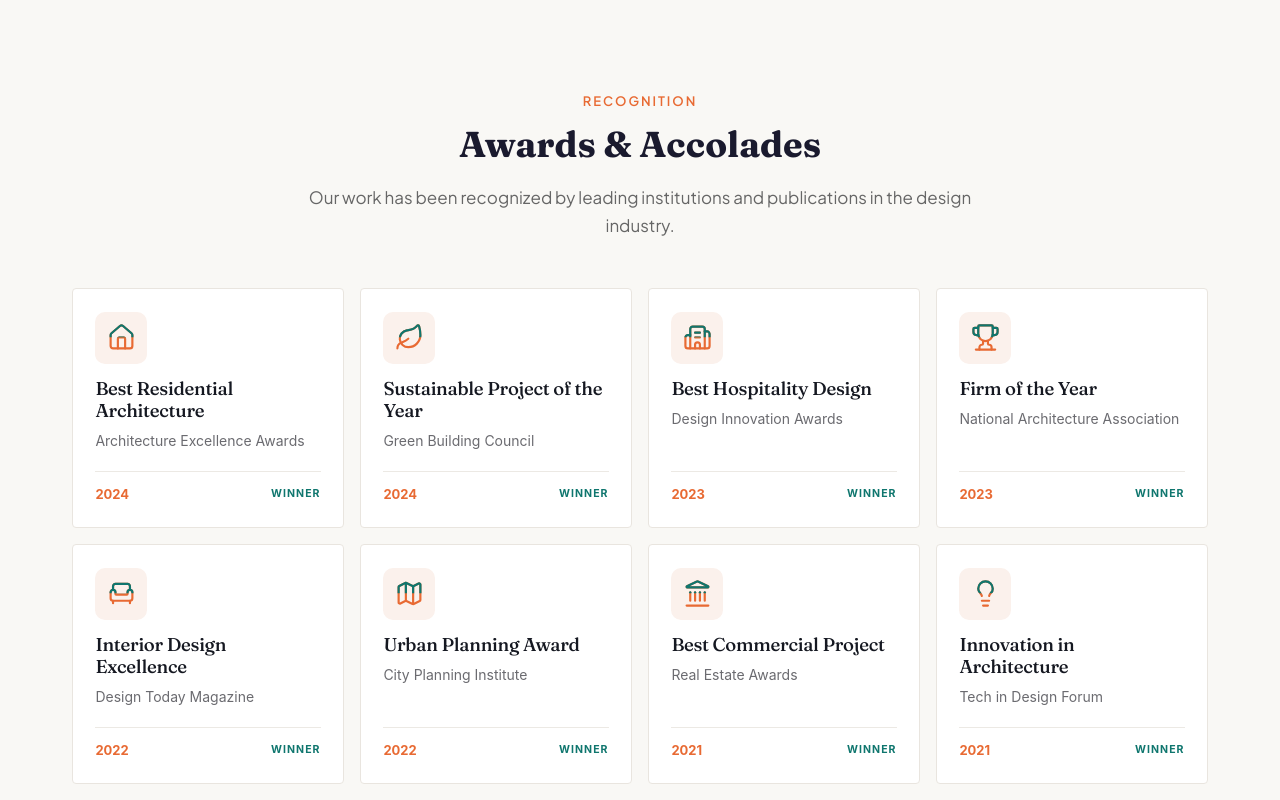
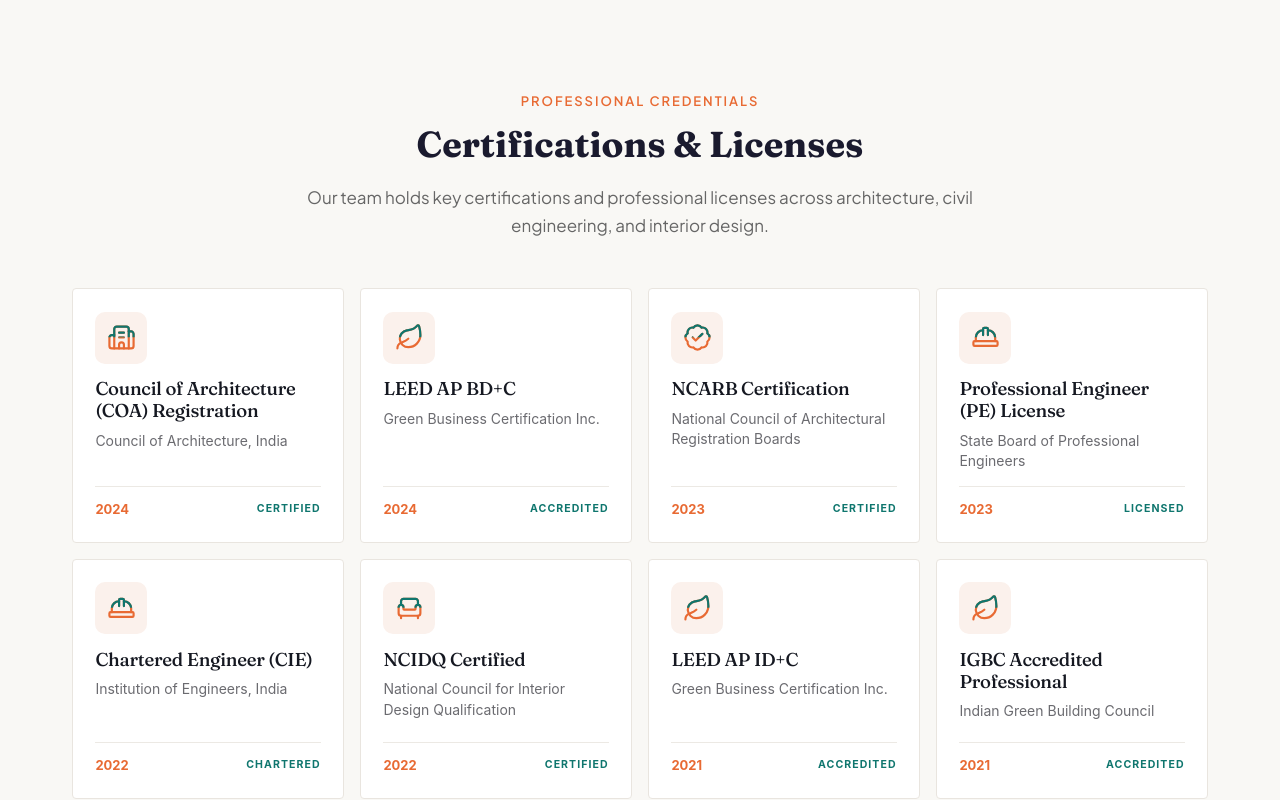
Before and after one commit to Aasthanikhare29/Ashlar-Studio, a React (Vite) app: page /about in a window 1280 px wide. Shown: the part 3200-4000 px from the top of the page. Built offline with nearby package versions, Linux system fonts and the light colour scheme.

Commit message:
Updated About page and Team details

```diff
--- a/src/components/ui/AwardCard.jsx
+++ b/src/components/ui/AwardCard.jsx
@@ -1,6 +1,9 @@
 import {
   Armchair,
+  BadgeCheck,
   Building2,
+  Compass,
+  HardHat,
   House,
   Landmark,
   Leaf,
@@ -15,16 +18,25 @@ import "./AwardCard.css";
 const getAwardIcon = (title = "") => {
   const normalizedTitle = title.toLowerCase();
 
+  if (normalizedTitle.includes("leed")) return Leaf;
+  if (normalizedTitle.includes("igbc")) return Leaf;
+  if (normalizedTitle.includes("council of architecture")) return Building2;
+  if (normalizedTitle.includes("narb")) return Landmark;
+  if (normalizedTitle.includes("professional engineer")) return HardHat;
+  if (normalizedTitle.includes("chartered engineer")) return HardHat;
+  if (normalizedTitle.includes("ncidq")) return Armchair;
+  if (normalizedTitle.includes("architect")) return Building2;
+  if (normalizedTitle.includes("engineer")) return HardHat;
+  if (normalizedTitle.includes("interior")) return Armchair;
   if (normalizedTitle.includes("residential")) return House;
   if (normalizedTitle.includes("sustainable")) return Leaf;
   if (normalizedTitle.includes("hospitality")) return Building2;
   if (normalizedTitle.includes("firm")) return Trophy;
-  if (normalizedTitle.includes("interior")) return Armchair;
   if (normalizedTitle.includes("urban")) return Map;
   if (normalizedTitle.includes("commercial")) return Landmark;
   if (normalizedTitle.includes("innovation")) return Lightbulb;
 
-  return Trophy;
+  return BadgeCheck;
 };
 
 function TwoToneIcon({ icon: Icon }) {
@@ -79,7 +91,7 @@ export default function AwardCard({ award, index = 0 }) {
         </span>
 
         <span className="award-card-status">
-          {award.status || "Winner"}
+          {award.status || "Certified"}
         </span>
       </div>
     </article>
--- a/src/data/team.js
+++ b/src/data/team.js
@@ -16,6 +16,7 @@ export const teamMembers = [
     social: { linkedin: '#', twitter: '#', instagram: '#', facebook: '#' },
     education: 'M.Arch Urban Planning',
     experience: '15+ years',
+    accentColor: '#E86A33',
   },
   {
     id: 2,
@@ -33,6 +34,7 @@ export const teamMembers = [
     social: { linkedin: '#', twitter: '#', instagram: '#', facebook: '#' },
     education: 'B.Arch Urban Planning',
     experience: '12+ years',
+    accentColor: '#138ab8',
   },
   {
     id: 3,
--- a/src/pages/About.jsx
+++ b/src/pages/About.jsx
@@ -17,46 +17,54 @@ import { teamMembers } from "../data/team";
 
 import "./About.css";
 
-const awards = [
+const certifications = [
   {
-    title: "Best Residential Architecture",
-    organization: "Architecture Excellence Awards",
+    title: "Council of Architecture (COA) Registration",
+    organization: "Council of Architecture, India",
     year: 2024,
+    status: "Certified",
   },
   {
-    title: "Sustainable Project of the Year",
-    organization: "Green Building Council",
+    title: "LEED AP BD+C",
+    organization: "Green Business Certification Inc.",
     year: 2024,
+    status: "Accredited",
   },
   {
-    title: "Best Hospitality Design",
-    organization: "Design Innovation Awards",
+    title: "NCARB Certification",
+    organization: "National Council of Architectural Registration Boards",
     year: 2023,
+    status: "Certified",
   },
   {
-    title: "Firm of the Year",
-    organization: "National Architecture Association",
+    title: "Professional Engineer (PE) License",
+    organization: "State Board of Professional Engineers",
     year: 2023,
+    status: "Licensed",
   },
   {
-    title: "Interior Design Excellence",
-    organization: "Design Today Magazine",
+    title: "Chartered Engineer (CIE)",
+    organization: "Institution of Engineers, India",
     year: 2022,
+    status: "Chartered",
   },
   {
-    title: "Urban Planning Award",
-    organization: "City Planning Institute",
+    title: "NCIDQ Certified",
+    organization: "National Council for Interior Design Qualification",
     year: 2022,
+    status: "Certified",
   },
   {
-    title: "Best Commercial Project",
-    organization: "Real Estate Awards",
+    title: "LEED AP ID+C",
+    organization: "Green Business Certification Inc.",
     year: 2021,
+    status: "Accredited",
   },
   {
-    title: "Innovation in Architecture",
-    organization: "Tech in Design Forum",
+    title: "IGBC Accredited Professional",
+    organization: "Indian Green Building Council",
     year: 2021,
+    status: "Accredited",
   },
 ];
 
@@ -241,16 +249,16 @@ export default function About() {
       <section className="section section--dark">
         <div className="container">
           <SectionTitle
-            subtitle="Recognition"
-            title="Awards & Accolades"
-            description="Our work has been recognized by leading institutions and publications in the design industry."
+            subtitle="Professional Credentials"
+            title="Certifications & Licenses"
+            description="Our team holds key certifications and professional licenses across architecture, civil engineering, and interior design."
           />
 
           <div className="awards-grid">
-            {awards.map((award, index) => (
+            {certifications.map((cert, index) => (
               <AwardCard
-                key={`${award.title}-${award.year}`}
-                award={award}
+                key={`${cert.title}-${cert.year}`}
+                award={cert}
                 index={index}
               />
             ))}
--- a/src/pages/TeamDetail.css
+++ b/src/pages/TeamDetail.css
@@ -8,7 +8,7 @@
 }
 .td-hero-bg {
   position: absolute; inset: 0 0 -1px;
-  background: linear-gradient(160deg, #0f0f1a 0%, #1a1a35 40%, #252550 100%);
+  background: var(--td-hero-bg, linear-gradient(160deg, #0f0f1a 0%, #1a1a35 40%, #252550 100%));
   overflow: hidden;
 }
 .td-hero-pattern {
@@ -21,7 +21,7 @@
 }
 .td-hero-glow {
   position: absolute; top: -30%; right: -10%; width: 500px; height: 500px;
-  background: radial-gradient(circle, rgba(232,106,51,0.12) 0%, transparent 70%);
+  background: radial-gradient(circle, rgba(var(--td-accent-r), var(--td-accent-g), var(--td-accent-b), 0.12) 0%, transparent 70%);
   border-radius: 50%;
 }
 .td-back {
@@ -49,11 +49,11 @@
 .td-hero-image img { width: 100%; height: 100%; object-fit: cover; }
 .td-hero-image-ring {
   position: absolute; inset: -12px; border-radius: 28px;
-  border: 1px solid rgba(232,106,51,0.3); z-index: 1;
+  border: 1px solid rgba(var(--td-accent-r), var(--td-accent-g), var(--td-accent-b), 0.3); z-index: 1;
 }
 .td-hero-image-dot {
   position: absolute; top: -8px; right: -8px; width: 16px; height: 16px;
-  background: #E86A33; border-radius: 50%; z-index: 3;
+  background: var(--td-accent); border-radius: 50%; z-index: 3;
 }
 
 /* ── Info ── */
@@ -61,11 +61,11 @@
 .td-hero-info-badge {
   display: inline-flex; align-items: center; gap: 0.5rem;
   padding: 0.35rem 1rem; border-radius: 100px;
-  background: rgba(232,106,51,0.15); border: 1px solid rgba(232,106,51,0.2);
+  background: rgba(var(--td-accent-r), var(--td-accent-g), var(--td-accent-b), 0.15); border: 1px solid rgba(var(--td-accent-r), var(--td-accent-g), var(--td-accent-b), 0.2);
   font-size: 0.75rem; font-weight: 600; letter-spacing: 0.03em; text-transform: uppercase;
   margin-bottom: 1.25rem;
 }
-.td-dot { width: 6px; height: 6px; background: #E86A33; border-radius: 50%; }
+.td-dot { width: 6px; height: 6px; background: var(--td-accent); border-radius: 50%; }
 .td-hero-info h1 {
   font-size: 3.25rem; font-weight: 700; letter-spacing: -0.03em;
   margin-bottom: 1rem; line-height: 1.05;
@@ -116,7 +116,7 @@
 }
 .td-section-tag {
   font-size: 0.75rem; font-weight: 700; letter-spacing: 0.1em; text-transform: uppercase;
-  color: #E86A33; display: block; margin-bottom: 0.5rem;
+  color: var(--td-accent); display: block; margin-bottom: 0.5rem;
 }
 .td-section-title {
   font-size: 1.75rem; font-weight: 700; color: #1a1a2e;
@@ -136,18 +136,18 @@
 }
 .td-card-icon {
   position: absolute; top: 1rem; right: 1rem; width: 32px; height: 32px;
-  border-radius: 30%; background: rgba(232,106,51,0.08); color: #E86A33;
+  border-radius: 30%; background: rgba(var(--td-accent-r), var(--td-accent-g), var(--td-accent-b), 0.08); color: var(--td-accent);
   display: flex; align-items: center; justify-content: center; font-size: 14px;
 }
 .td-card-accent {
   position: absolute; top: 0; left: 0; right: 0; height: 3px;
-  background: linear-gradient(90deg, #E86A33, #f09060);
+  background: linear-gradient(90deg, var(--td-accent), var(--td-accent-light));
 }
 .td-card h3 {
   font-size: 0.9375rem; font-weight: 700; color: #1a1a2e;
   margin-bottom: 1.125rem; display: flex; align-items: center; gap: 0.5rem;
 }
-.td-card h3 svg { color: #E86A33; }
+.td-card h3 svg { color: var(--td-accent); }
 .td-expertise-list { list-style: none; padding: 0; margin: 0; display: flex; flex-direction: column; gap: 0.625rem; }
 .td-expertise-list li {
   display: flex; align-items: center; gap: 0.625rem;
@@ -156,7 +156,7 @@
   background: #f9f8f5; transition: background 0.2s;
 }
 .td-expertise-list li:hover { background: #f0ede8; }
-.td-expertise-list svg { color: #E86A33; flex-shrink: 0; }
+.td-expertise-list svg { color: var(--td-accent); flex-shrink: 0; }
 
 /* ── Responsive ── */
 @media (max-width: 900px) {
@@ -180,4 +180,4 @@
   min-height: 100vh; display: flex; flex-direction: column;
   align-items: center; justify-content: center; gap: 1rem;
 }
-.td-not-found a { color: #E86A33; }
+.td-not-found a { color: var(--td-accent, #E86A33); }
--- a/src/pages/TeamDetail.jsx
+++ b/src/pages/TeamDetail.jsx
@@ -1,4 +1,5 @@
 import { useParams, Link } from 'react-router-dom';
+import { useEffect, useRef } from 'react';
 import { teamMembers } from '../data/team';
 import CTA from '../components/ui/CTA';
 import {
@@ -30,9 +31,34 @@ export default function TeamDetail() {
   }
 
   const socialLinks = Object.entries(member.social || {});
+  const tdRef = useRef(null);
+
+  const accent = member.accentColor || '#E86A33';
+  const r = parseInt(accent.slice(1,3), 16);
+  const g = parseInt(accent.slice(3,5), 16);
+  const b = parseInt(accent.slice(5,7), 16);
+  const lighten = (c) => Math.min(255, c + Math.floor((255 - c) * 0.4));
+  const accentLight = `rgb(${lighten(r)}, ${lighten(g)}, ${lighten(b)})`;
+
+  const darken = (c, f) => Math.round(c * f);
+  const heroStart = `rgb(${darken(r, 0.35)}, ${darken(g, 0.35)}, ${darken(b, 0.35)})`;
+  const heroMid = `rgb(${darken(r, 0.55)}, ${darken(g, 0.55)}, ${darken(b, 0.55)})`;
+  const heroEnd = `rgb(${darken(r, 0.75)}, ${darken(g, 0.75)}, ${darken(b, 0.75)})`;
+  const heroBg = `linear-gradient(160deg, ${heroStart} 0%, ${heroMid} 40%, ${heroEnd} 100%)`;
+
+  useEffect(() => {
+    const el = tdRef.current;
+    if (!el) return;
+    el.style.setProperty('--td-accent', accent);
+    el.style.setProperty('--td-accent-r', String(r));
+    el.style.setProperty('--td-accent-g', String(g));
+    el.style.setProperty('--td-accent-b', String(b));
+    el.style.setProperty('--td-accent-light', accentLight);
+    el.style.setProperty('--td-hero-bg', heroBg);
+  }, [accent, r, g, b, accentLight, heroBg]);
 
   return (
-    <div className="td">
+    <div className="td" ref={tdRef}>
       <section className="td-hero">
         <div className="td-hero-bg">
           <div className="td-hero-pattern" />
```
